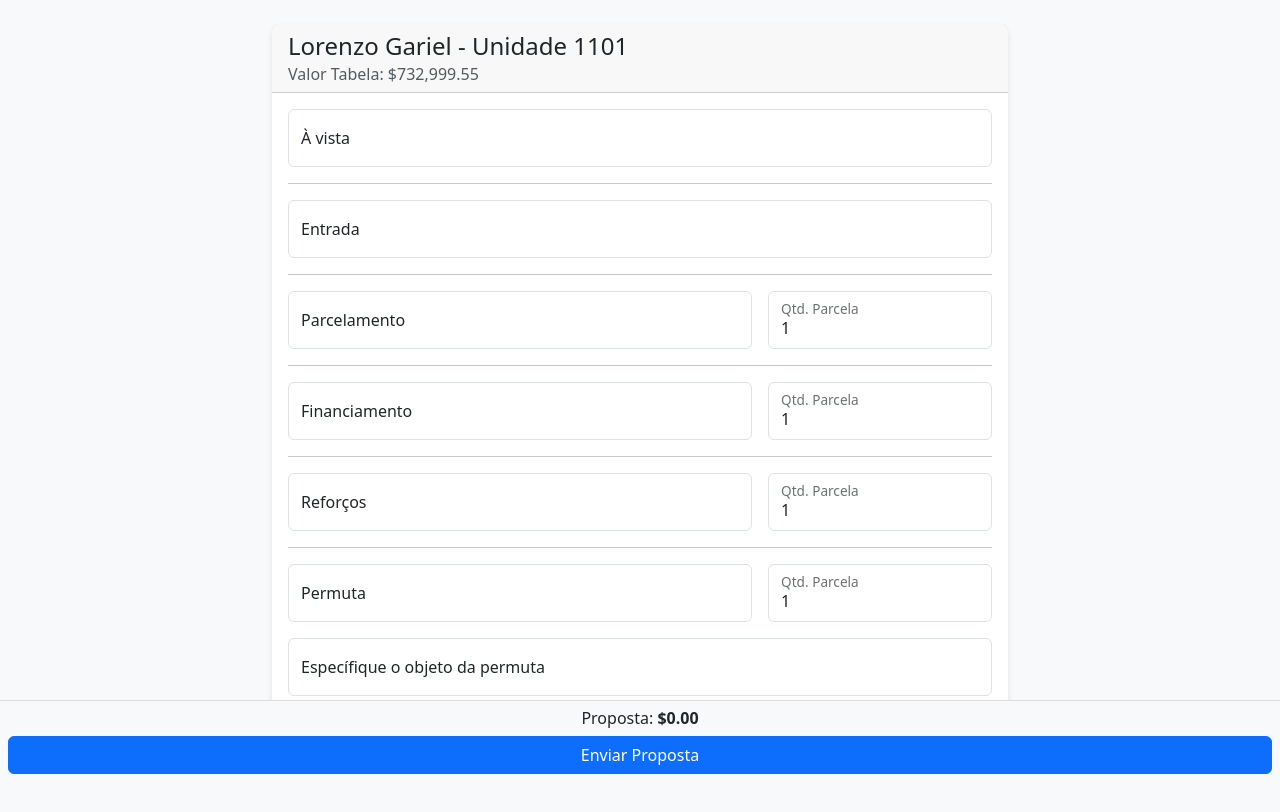
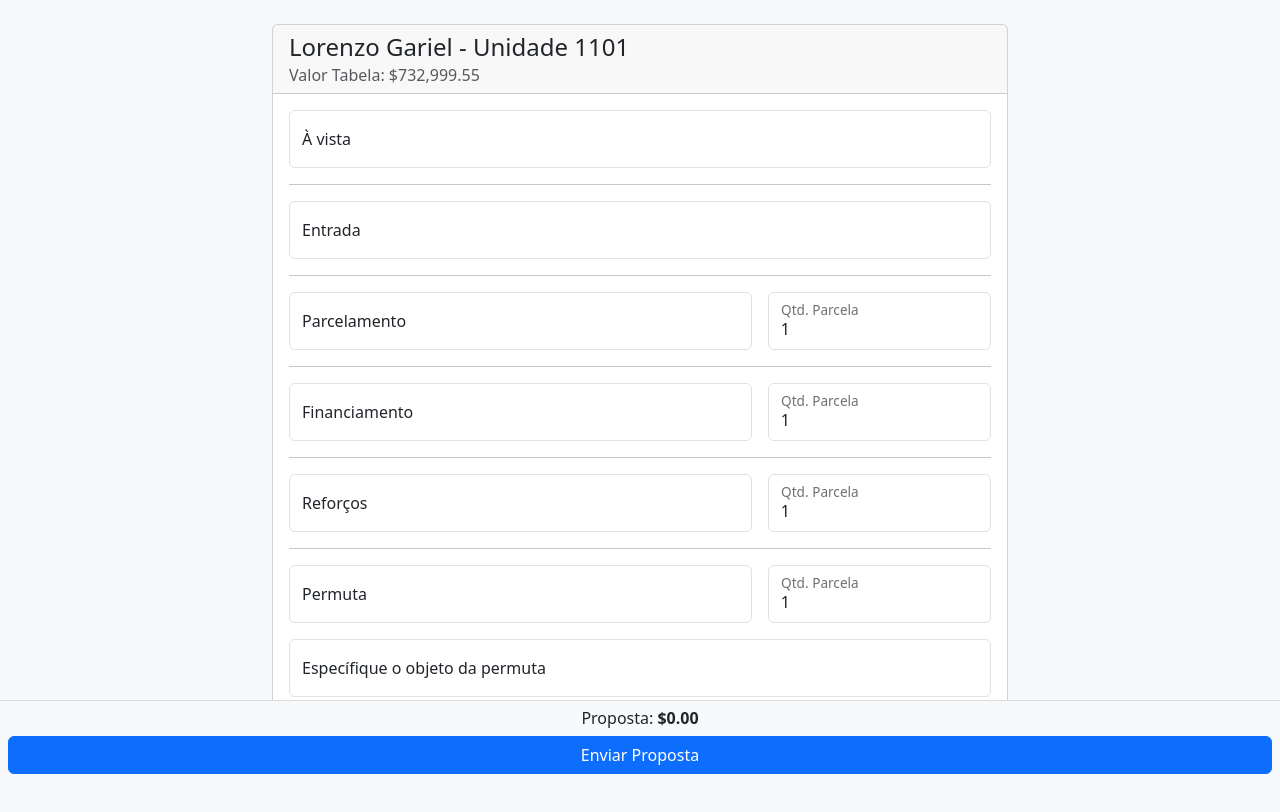
Before and after one commit to danieldaros/htmltest, a plain HTML site: page index.html in a window 1280 px wide. Drawn offline with nearby package versions, Linux system fonts and the light colour scheme; some packages are replaced by stand-ins of ours; a script that the page names is missing.

Commit message:
Update index.html

```diff
--- a/index.html
+++ b/index.html
@@ -62,7 +62,7 @@
             <div class="row justify-content-center">
                 <div class="col-md-8 col-sm-12">
                     <!-- Card -->
-                    <div class="card card-custom">
+                    <div class="card">
                         <div class="card-header">
                             <h4>{{empreendimento.nome}} - Unidade {{empreendimento.unidade}}</h4>
                             <h6 class="card-subtitle text-muted">Valor Tabela: {{empreendimento.valor_tabela |
```
